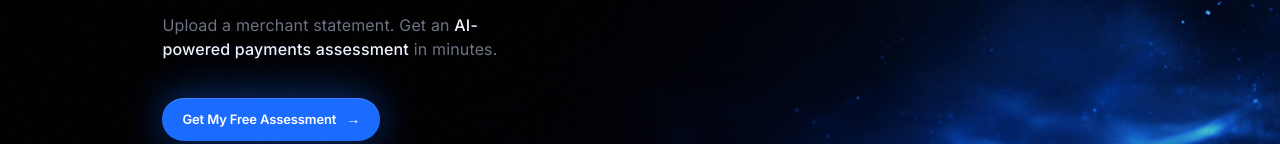
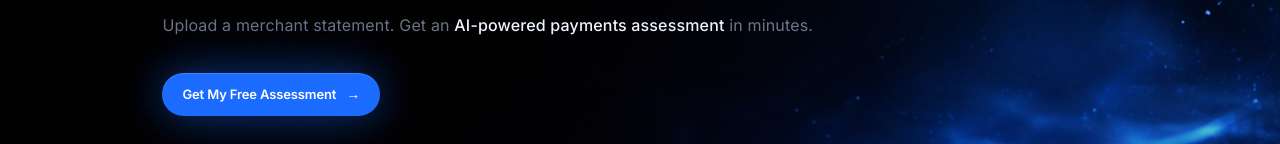
Before and after one commit to declantharrington/payswitch, a plain HTML site: page public/index.html in a window 1280 px wide. Shown: the part 308-452 px from the top of the page. Drawn offline with Linux system fonts and the light colour scheme.

Commit message:
Update index.html

```diff
--- a/public/index.html
+++ b/public/index.html
@@ -1208,7 +1208,7 @@ h3,
   line-height: 1.55;
   letter-spacing: 0.01em;
   color: rgba(200,210,240,0.55);
-  max-width: 52ch;
+  max-width: 66ch;
   margin: 0 0 36px;
   text-wrap: balance;
 }
```
